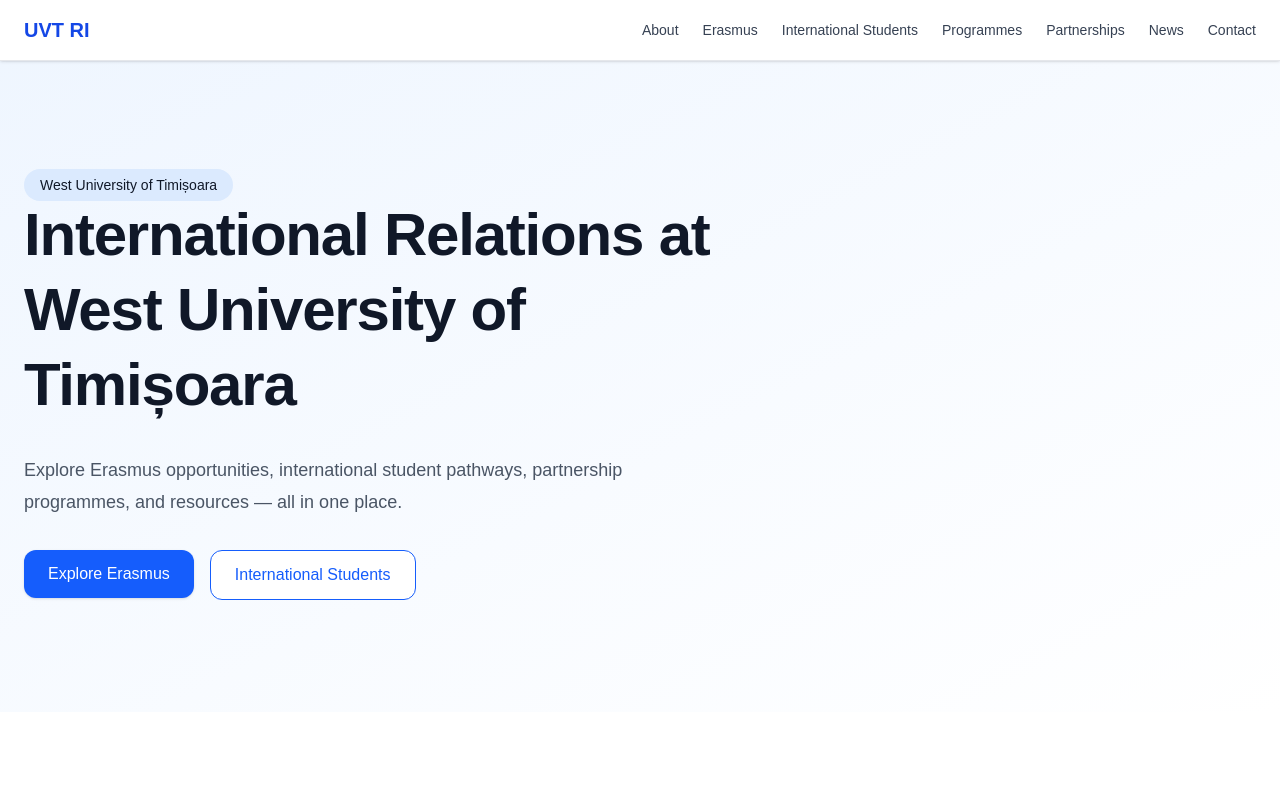
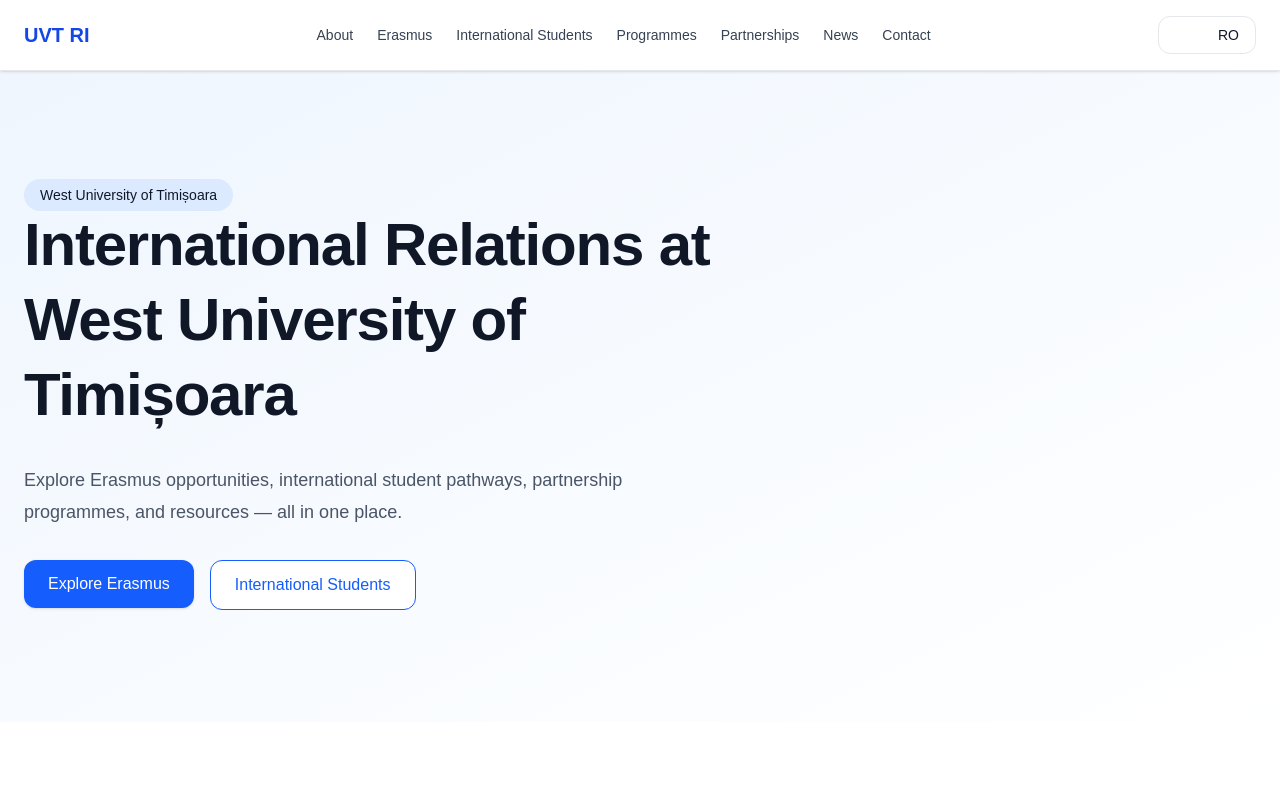
Before and after one commit to Q-UW9/ro.uvt.ri, a React (Vite) app in the folder frontend/: page / in a window 1280 px wide. Shown: the top 798 px of the page. Built offline with nearby package versions, Linux system fonts and the light colour scheme.

Commit message:
modified:   docs/component-architecture-week4.md 	modified:   docs/page-template-planning.md 	modified:   docs/react-route-strategy.md 	modified:   frontend/src/components/organisms/Navbar/Navbar.tsx

```diff
--- a/frontend/src/components/organisms/Navbar/Navbar.tsx
+++ b/frontend/src/components/organisms/Navbar/Navbar.tsx
@@ -1,4 +1,5 @@
 import { Link } from 'react-router-dom'
+import { LanguageSwitcher } from '../../atoms/LanguageSwitcher/LanguageSwitcher'
 
 const navLinks = [
   { label: 'About',                  to: '/about' },
@@ -33,6 +34,10 @@
           ))}
         </nav>
 
+        {/* Right side — language switcher + mobile menu */}
+        <div className="flex items-center gap-3">
+          <LanguageSwitcher />
+
           {/* Mobile menu placeholder — to be wired up */}
           <button
             className="rounded-lg p-2 text-gray-600 hover:bg-gray-100 md:hidden"
@@ -40,6 +45,7 @@
           >
             ☰
           </button>
+        </div>
 
       </div>
     </header>
```
Also changed, not shown: 3 other files (tests, documents, lock files or other folders). Lines whose indentation alone changed are shown as unchanged.
